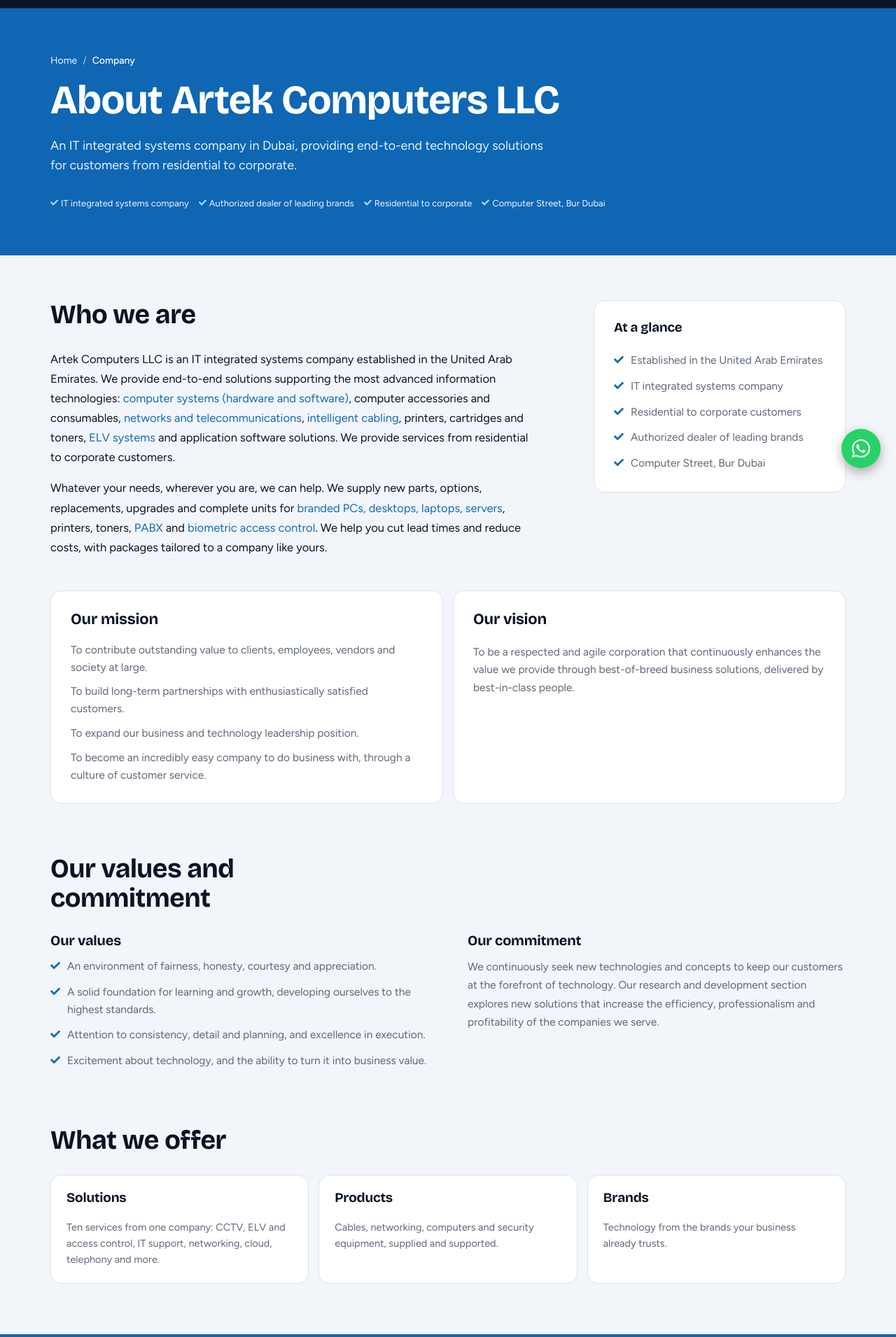
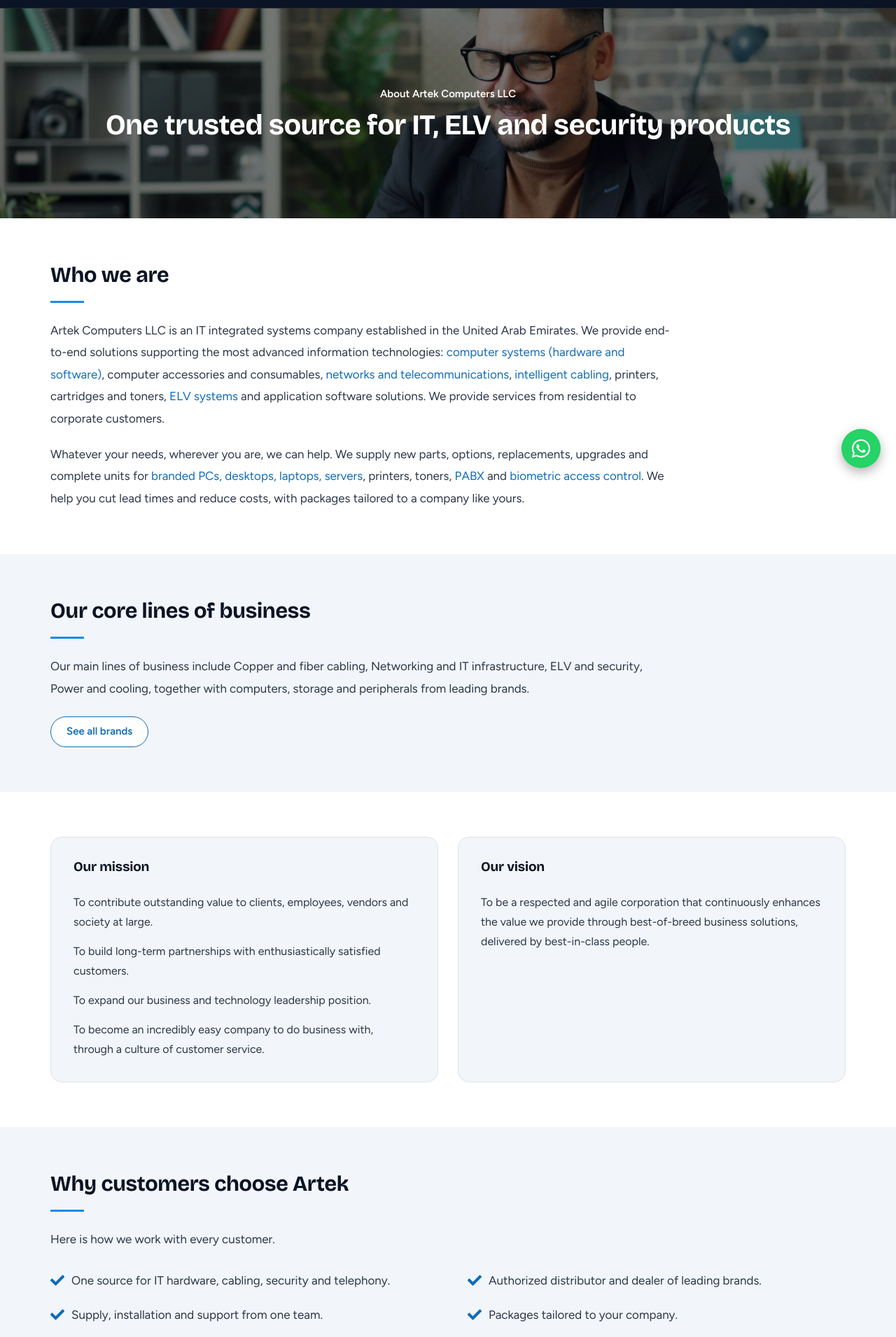
Before and after one commit to durga-taiqontech/artekcomputers, a React (Vite) app: page /company in a window 1280 px wide. Shown: the part 109-2020 px from the top of the page at 70% size. Built offline with nearby package versions, Linux system fonts and the light colour scheme.

Commit message:
before company spacing

```diff
--- a/src/index.css
+++ b/src/index.css
@@ -452,3 +452,54 @@ html{scroll-padding-top:calc(var(--header-h) + 16px)}
   .topstrip-in{justify-content:center}
   .topstrip-links li:last-child{display:none}
 }
+
+/* company: photo hero (plain --hero-bg when no photo file exists) */
+.hero-band.has-photo{position:relative;min-height:340px;overflow:hidden}
+.hero-photo{position:absolute;inset:0;width:100%;height:100%;object-fit:cover;object-position:center}
+.hero-band.has-photo .wrap{position:relative;z-index:1}
+.hero-overlay{position:absolute;inset:0;background:linear-gradient(rgba(15,102,179,.95),rgba(15,102,179,.88))}
+@media(max-width:560px){.hero-band.has-photo{min-height:280px}}
+
+/* company: core lines of business + why customers choose */
+.lines-sec{padding:0 0 72px}
+.lines-sec .prose-link{display:inline-block;margin-top:6px}
+.why-sec{padding:0 0 72px}
+.why-list{grid-template-columns:1fr 1fr;column-gap:48px}
+@media(max-width:1020px){.why-list{grid-template-columns:1fr}}
+
+/* company page: corporate about layout */
+.company-hero{position:relative;height:300px;padding:0;display:flex;align-items:center;overflow:hidden}
+.company-hero-img{position:absolute;inset:0;width:100%;height:100%;object-fit:cover;object-position:75% center}
+.company-hero-shade{position:absolute;inset:0;background:rgba(0,0,0,.48)}
+.company-hero-wrap{position:relative;z-index:1;text-align:center}
+.company-kicker{font-size:15px;font-weight:600;color:#fff;margin:0}
+.company-hero h1{font-size:clamp(1.75rem,3.2vw,2.75rem);color:#fff;margin:10px 0 0;max-width:none}
+.company-breadcrumb{position:absolute;width:1px;height:1px;padding:0;margin:-1px;overflow:hidden;clip:rect(0 0 0 0);white-space:nowrap;border:0}
+.company-band{padding:64px 0}
+.company-band--white{background:#fff}
+.company-band--grey{background:var(--paper)}
+.company-h2{font-size:clamp(1.75rem,2.4vw,2.25rem);margin:0 0 20px;max-width:none}
+.company-bar{width:48px;height:3px;background:var(--blue);margin:0 0 24px}
+.company-prose{max-width:56rem}
+.company-prose p{font-size:17px;line-height:1.85;color:#2b3648;margin:0 0 20px}
+.company-prose p:last-child{margin-bottom:0}
+.company-prose .prose-link{color:var(--blue-d);text-decoration:none}
+.company-prose .prose-link:hover,.company-prose .prose-link:focus-visible{text-decoration:underline;text-underline-offset:3px;color:var(--blue-d2)}
+.company-lines-p{font-size:17px;line-height:1.85;color:#2b3648;margin:0 0 24px;max-width:56rem}
+.company-btn{display:inline-flex;align-items:center;height:44px;padding:0 22px;border:1.5px solid var(--blue-d);border-radius:999px;background:#fff;color:var(--blue-d);font-weight:600;font-size:15px}
+.company-btn:hover{background:var(--blue-d);color:#fff}
+.company-cards{display:grid;grid-template-columns:1fr 1fr;gap:28px}
+.company-card{background:var(--paper);border:1px solid var(--line);border-radius:16px;padding:32px}
+.company-card h3{font-size:19px;margin:0 0 16px}
+.company-card ul{display:grid;gap:14px}
+.company-card li{font-size:16px;line-height:1.75;color:#2b3648}
+.company-card p{font-size:16px;line-height:1.75;color:#2b3648;margin:0}
+.company-intro{font-size:17px;line-height:1.85;color:#2b3648;margin:0 0 28px;max-width:56rem}
+.company-why{grid-template-columns:1fr 1fr;gap:18px 56px;margin-top:0}
+.values-list.company-why li{font-size:17px;line-height:1.85;color:#2b3648}
+.values-list.company-why li svg{font-size:20px;margin-top:5px}
+@media(max-width:560px){.company-hero{height:240px}.company-band{padding:44px 0}}
+@media(max-width:1020px){
+  .company-cards{grid-template-columns:1fr}
+  .company-why{grid-template-columns:1fr}
+}
--- a/src/pages/Company.jsx
+++ b/src/pages/Company.jsx
@@ -2,21 +2,8 @@ import { Link } from 'react-router-dom'
 import { FaCheck } from 'react-icons/fa'
 import Seo from '../components/Seo'
 import Breadcrumbs from '../components/Breadcrumbs'
-import { PHONE, PHONE_LINK } from '../constants'
+import { brandGroups } from '../data/catalog'
 
-const proof = [
-  'IT integrated systems company',
-  'Authorized dealer of leading brands',
-  'Residential to corporate',
-  'Computer Street, Bur Dubai',
-]
-const glance = [
-  'Established in the United Arab Emirates',
-  'IT integrated systems company',
-  'Residential to corporate customers',
-  'Authorized dealer of leading brands',
-  'Computer Street, Bur Dubai',
-]
 
 const mission = [
   'To contribute outstanding value to clients, employees, vendors and society at large.',
@@ -25,11 +12,22 @@ const mission = [
   'To become an incredibly easy company to do business with, through a culture of customer service.',
 ]
 
-const values = [
-  'An environment of fairness, honesty, courtesy and appreciation.',
-  'A solid foundation for learning and growth, developing ourselves to the highest standards.',
-  'Attention to consistency, detail and planning, and excellence in execution.',
-  'Excitement about technology, and the ability to turn it into business value.',
+
+// Optional photo hero: only rendered when a matching file exists in src/assets/company/.
+const heroPhoto = import.meta.glob('../assets/company/about-hero.{webp,jpg,jpeg,png}', { eager: true, import: 'default' })
+const heroPhotoSrc = Object.values(heroPhoto)[0]
+
+// First four brand group names, straight from the catalogue data.
+const coreLines = brandGroups.slice(0, 4).map((g) => g.title).join(', ')
+
+const why = [
+  'One source for IT hardware, cabling, security and telephony.',
+  'Authorized distributor and dealer of leading brands.',
+  'Supply, installation and support from one team.',
+  'Packages tailored to your company.',
+  'Help to cut lead times and reduce costs.',
+  'Customers from residential to corporate.',
+  'Located on Computer Street, Bur Dubai.',
 ]
 
 const jsonLd = {
@@ -56,34 +54,39 @@ export default function Company() {
     <>
       <Seo
         title="About Artek Computers LLC | IT Integrated Systems Company in Dubai"
-        description="Artek Computers LLC is an IT integrated systems company in Dubai, UAE, providing computers, networks, cabling, CCTV, ELV and support for customers from residential to corporate."
+        description="Artek Computers LLC is an IT integrated systems company in Dubai supplying computers, networking, cabling, CCTV and ELV products for customers from residential to corporate."
         path="/company"
         jsonLd={jsonLd}
       />
 
-      <section className="hero-band">
-        <div className="wrap">
+      <section className="hero-band company-hero">
+        {heroPhotoSrc && (
+          <img
+            className="company-hero-img"
+            src={heroPhotoSrc}
+            alt=""
+            loading="eager"
+            decoding="async"
+            fetchPriority="high"
+            width="1920"
+            height="700"
+          />
+        )}
+        {heroPhotoSrc && <div className="company-hero-shade" aria-hidden="true" />}
+        <div className="company-breadcrumb">
           <Breadcrumbs tone="light" items={[{ name: 'Home', to: '/' }, { name: 'Company' }]} />
-          <h1>About Artek Computers LLC</h1>
-          <p className="lead">
-            An IT integrated systems company in Dubai, providing end-to-end technology solutions for customers
-            from residential to corporate.
-          </p>
-          <ul className="proof">
-            {proof.map((item) => (
-              <li key={item}>
-                <FaCheck aria-hidden="true" />
-                {item}
-              </li>
-            ))}
-          </ul>
+        </div>
+        <div className="wrap company-hero-wrap">
+          <p className="company-kicker">About Artek Computers LLC</p>
+          <h1>One trusted source for IT, ELV and security products</h1>
         </div>
       </section>
 
-      <section className="about" aria-labelledby="about-h">
-        <div className="wrap about-cols">
-          <div className="prose">
-            <h2 id="about-h">Who we are</h2>
+      <section className="company-band company-band--white" aria-labelledby="about-h">
+        <div className="wrap">
+          <h2 id="about-h" className="company-h2">Who we are</h2>
+          <div className="company-bar" aria-hidden="true" />
+          <div className="company-prose">
             <p>
               Artek Computers LLC is an IT integrated systems company established in the United Arab Emirates.
               We provide end-to-end solutions supporting the most advanced information technologies:{' '}
@@ -105,31 +108,32 @@ export default function Company() {
               We help you cut lead times and reduce costs, with packages tailored to a company like yours.
             </p>
           </div>
-          <div className="glance-card hover-card">
-            <h3>At a glance</h3>
-            <ul>
-              {glance.map((item) => (
-                <li key={item}>
-                  <FaCheck aria-hidden="true" />
-                  {item}
-                </li>
-              ))}
-            </ul>
-          </div>
         </div>
       </section>
 
-      <section className="vm" aria-labelledby="mv-h">
+      <section className="company-band company-band--grey" aria-labelledby="lines-h">
+        <div className="wrap">
+          <h2 id="lines-h" className="company-h2">Our core lines of business</h2>
+          <div className="company-bar" aria-hidden="true" />
+          <p className="company-lines-p">
+            Our main lines of business include {coreLines}, together with computers, storage and
+            peripherals from leading brands.
+          </p>
+          <Link className="company-btn" to="/brands">See all brands</Link>
+        </div>
+      </section>
+
+      <section className="company-band company-band--white" aria-labelledby="mv-h">
         <div className="wrap">
           <h2 id="mv-h" className="sr-only">Mission and vision</h2>
-          <div className="vm-grid">
-            <div className="vm-card hover-card">
+          <div className="company-cards">
+            <div className="company-card hover-card">
               <h3>Our mission</h3>
               <ul>
                 {mission.map((item) => <li key={item}>{item}</li>)}
               </ul>
             </div>
-            <div className="vm-card hover-card">
+            <div className="company-card hover-card">
               <h3>Our vision</h3>
               <p>
                 To be a respected and agile corporation that continuously enhances the value we provide through
@@ -140,14 +144,13 @@ export default function Company() {
         </div>
       </section>
 
-      <section className="values-sec" aria-labelledby="values-h">
+      <section className="company-band company-band--grey" aria-labelledby="why-h">
         <div className="wrap">
-          <h2 id="values-h">Our values and commitment</h2>
-          <div className="values-cols">
-            <div>
-              <h3>Our values</h3>
-              <ul className="values-list">
-                {values.map((item) => (
+          <h2 id="why-h" className="company-h2">Why customers choose Artek</h2>
+          <div className="company-bar" aria-hidden="true" />
+          <p className="company-intro">Here is how we work with every customer.</p>
+          <ul className="values-list company-why">
+            {why.map((item) => (
               <li key={item}>
                 <FaCheck aria-hidden="true" />
                 {item}
@@ -155,47 +158,6 @@ export default function Company() {
             ))}
           </ul>
         </div>
-            <div>
-              <h3>Our commitment</h3>
-              <p className="values-p">
-                We continuously seek new technologies and concepts to keep our customers at the forefront of
-                technology. Our research and development section explores new solutions that increase the
-                efficiency, professionalism and profitability of the companies we serve.
-              </p>
-            </div>
-          </div>
-        </div>
-      </section>
-
-      <section className="co-offer" aria-labelledby="co-offer-h">
-        <div className="wrap">
-          <h2 id="co-offer-h">What we offer</h2>
-          <div className="co-offer-grid">
-            <Link to="/solutions" className="hover-card co-offer-card">
-              <h3>Solutions</h3>
-              <p>Ten services from one company: CCTV, ELV and access control, IT support, networking, cloud, telephony and more.</p>
-            </Link>
-            <Link to="/products" className="hover-card co-offer-card">
-              <h3>Products</h3>
-              <p>Cables, networking, computers and security equipment, supplied and supported.</p>
-            </Link>
-            <Link to="/brands" className="hover-card co-offer-card">
-              <h3>Brands</h3>
-              <p>Technology from the brands your business already trusts.</p>
-            </Link>
-          </div>
-        </div>
-      </section>
-
-      <section className="closing">
-        <div className="wrap">
-          <h2>Talk to Artek Computers LLC</h2>
-          <p>Tell us what your business needs. We will recommend the right solution and quote clearly.</p>
-          <div className="hero-btns">
-            <a className="btn white" href={PHONE_LINK}>Call {PHONE}</a>
-            <Link className="btn outline" to="/contact">Send an enquiry</Link>
-          </div>
-        </div>
       </section>
     </>
   )
```
Lines whose indentation alone changed are shown as unchanged.
